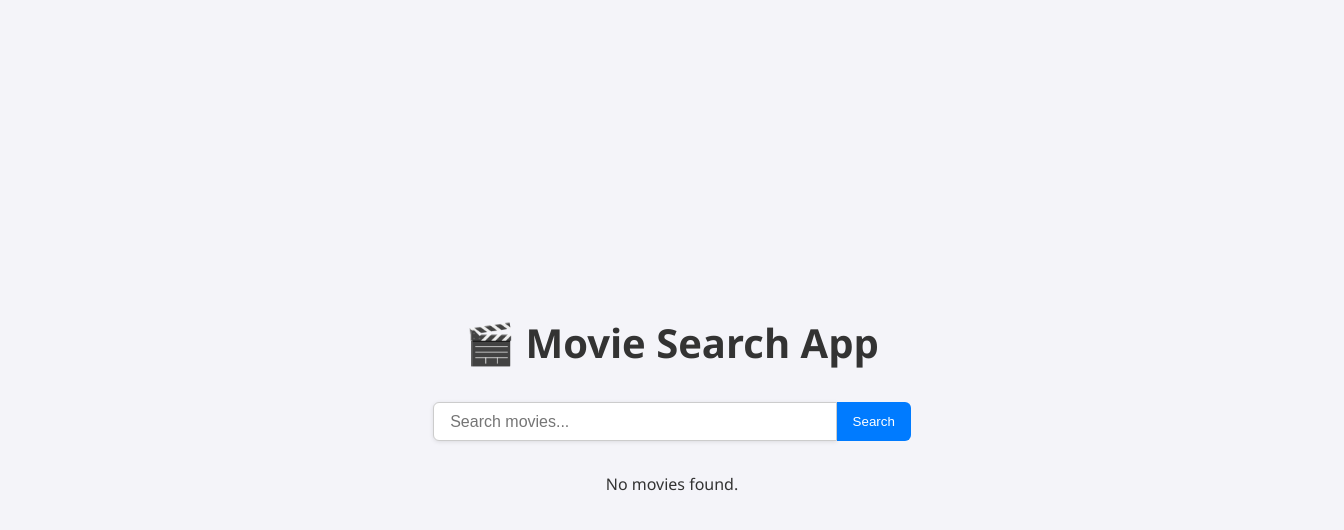
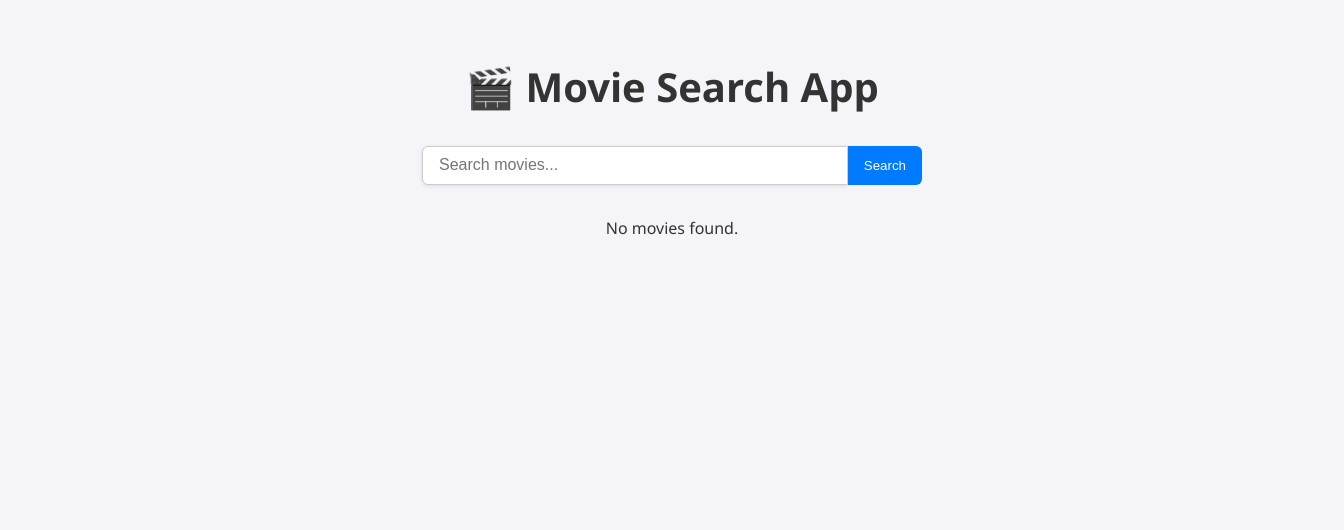
Before and after one commit to Tin0709/Learning-Web, a React (Create React App) app in the folder web19/movie-search/: page / in a window 1280 px wide. Shown: the top 530 px of the page, 1344 px wide, since content can reach past the window. Built offline with nearby package versions, Linux system fonts and the light colour scheme.

Commit message:
web19 small UI  update

```diff
--- a/web19/movie-search/src/App.css
+++ b/web19/movie-search/src/App.css
@@ -7,15 +7,12 @@ body {
 
 html,
 body {
-  min-height: 100vh;
-  display: flex;
-  justify-content: center;
-  align-items: center;
+  height: 100%;
+  padding: 0;
 }
 
 .app-container {
   width: 100%;
-  max-width: 600px;
   padding: 2rem;
   text-align: center;
 }
```
